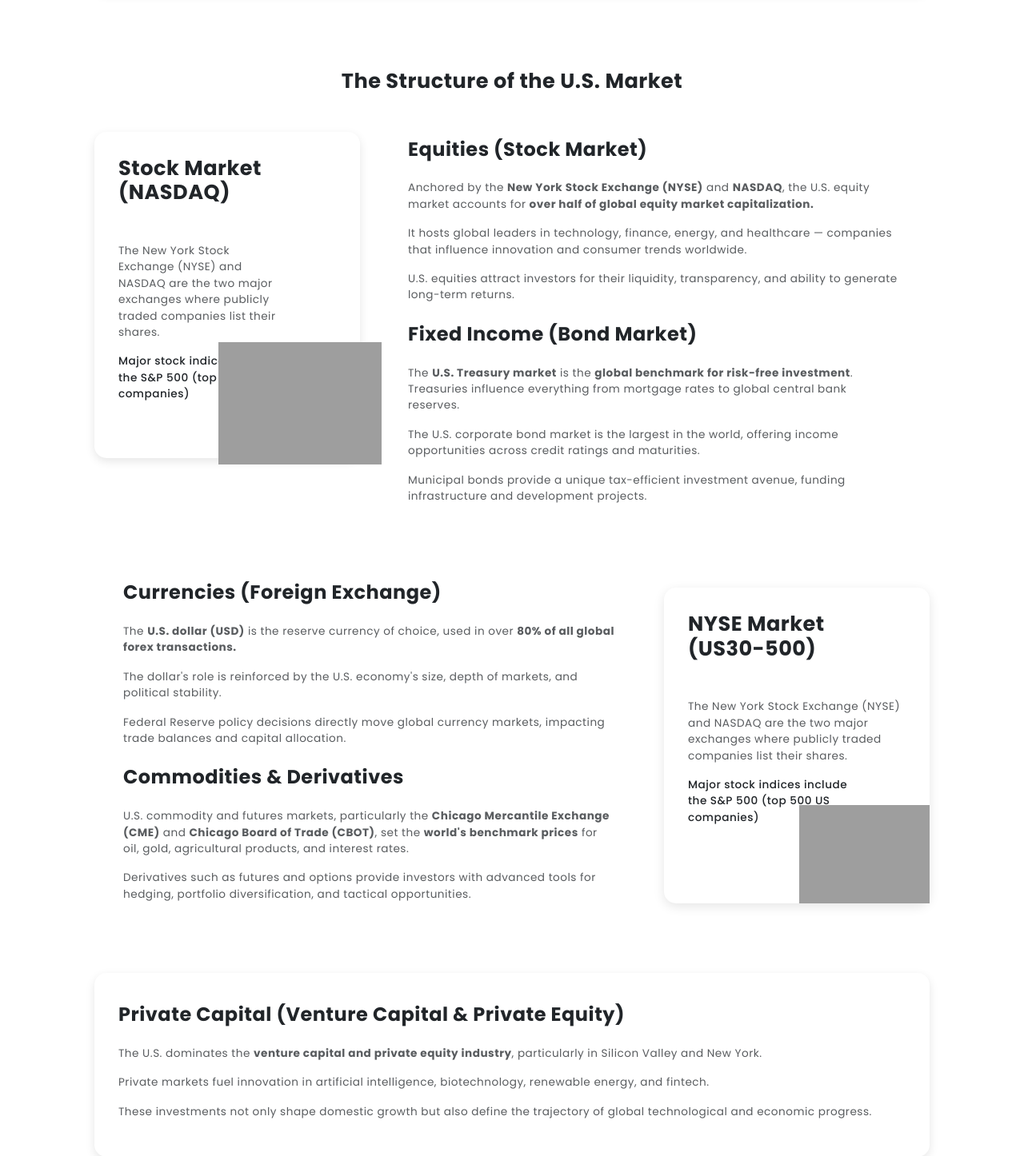
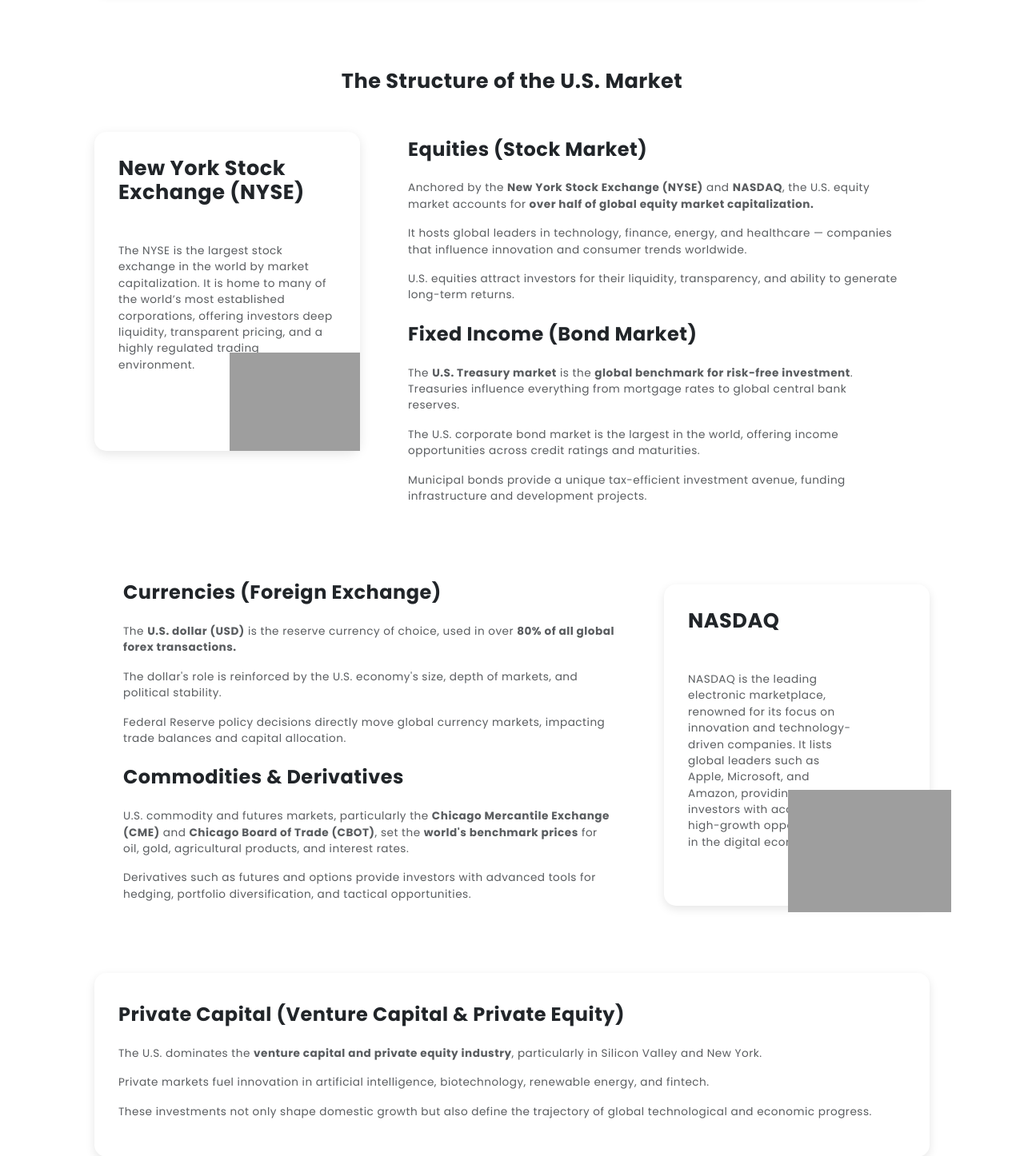
Before and after one commit to GKDevotion/zedcapital-core, a PHP site: page /american-market.php in a window 1280 px wide. Shown: the part 1895-3341 px from the top of the page at 80% size. Run offline with PHP 8.4, Linux system fonts and the light colour scheme; some libraries are stand-ins or nearby versions; grey boxes are pictures that could not be loaded.

Commit message:
update content

```diff
--- a/american-market.php
+++ b/american-market.php
@@ -223,6 +223,7 @@ include_once ('elements/header.php');
 
 <div class="container py-4 d-none">
   <div id="marketRows" class="row g-3"></div>
+  <div id="marketRows" class="row g-3"></div>
 </div>
 
 <script>
@@ -364,16 +365,13 @@ include_once ('elements/header.php');
     <div class="row">
         <!-- Stock Market Card -->
         <div class="col-lg-4">
-            <div class="card-custom text-dark">
-                <h3 class="fw-bold">Stock Market<br>(<span class="text-uppercase">NASDAQ</span>)</h3>
-                <p class="mt-5 text-muted w-75">
-                    The New York Stock Exchange (NYSE) and NASDAQ are the two major exchanges where publicly traded companies list their shares.
+            <div class="info-card text-dark pb-0">
+                <h3 class="fw-bold">New York Stock Exchange (NYSE)</h3>
+                <p class="mt-5 text-muted">
+                    The NYSE is the largest stock exchange in the world by market capitalization. It is home to many of the world’s most established corporations, offering investors deep liquidity, transparent pricing, and a highly regulated trading environment.
                 </p>
-                <p class="text-dark fw-medium w-75">
-                    Major stock indices include the S&P 500 (top 500 US companies)
-                </p>
-                <div class="d-flex align-items-center mt-4">
-                    <img src="assets/images/stock-market-nasdaq.png" class="stock-img" alt="NYSE">
+                <div class="mt-4 text-end">
+                    <img src="assets/images/nyse-market.png" alt="Bull and Bear" class="bull-bear-img">
                 </div>
             </div>
         </div>
@@ -457,16 +455,14 @@ include_once ('elements/header.php');
 
         <!-- Right Card Section -->
         <div class="col-lg-4">
-            <div class="info-card text-dark pb-0">
-                <h3 class="fw-bold">NYSE Market<br>(US30-500)</h3>
-                <p class="mt-5 text-muted">
-                    The New York Stock Exchange (NYSE) and NASDAQ are the two major exchanges where publicly traded companies list their shares.
+
+            <div class="card-custom text-dark">
+                <h3 class="fw-bold"><span class="text-uppercase">NASDAQ</span></h3>
+                <p class="mt-5 text-muted w-75">
+                    NASDAQ is the leading electronic marketplace, renowned for its focus on innovation and technology-driven companies. It lists global leaders such as Apple, Microsoft, and Amazon, providing investors with access to high-growth opportunities in the digital economy.
                 </p>
-                <p class="fw-medium w-75">
-                    Major stock indices include the S&P 500 (top 500 US companies)
-                </p>
-                <div class="mt-4 text-end">
-                    <img src="assets/images/nyse-market.png" alt="Bull and Bear" class="bull-bear-img">
+                <div class="d-flex align-items-center mt-4">
+                    <img src="assets/images/stock-market-nasdaq.png" class="stock-img" alt="NYSE">
                 </div>
             </div>
         </div>
```
Also changed, not shown: asian-market.php (+4 -10 lines), european-market.php (+4 -10 lines), middle-eastern-market.php (+4 -10 lines), why-zedcapital.php (+33 -34 lines).
